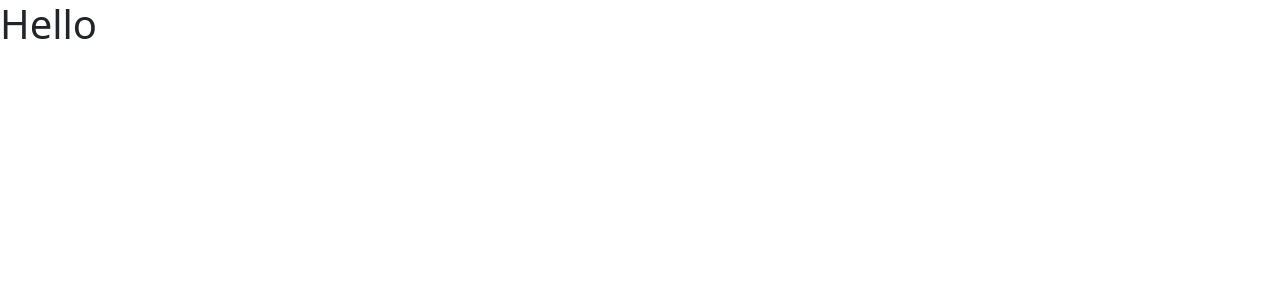
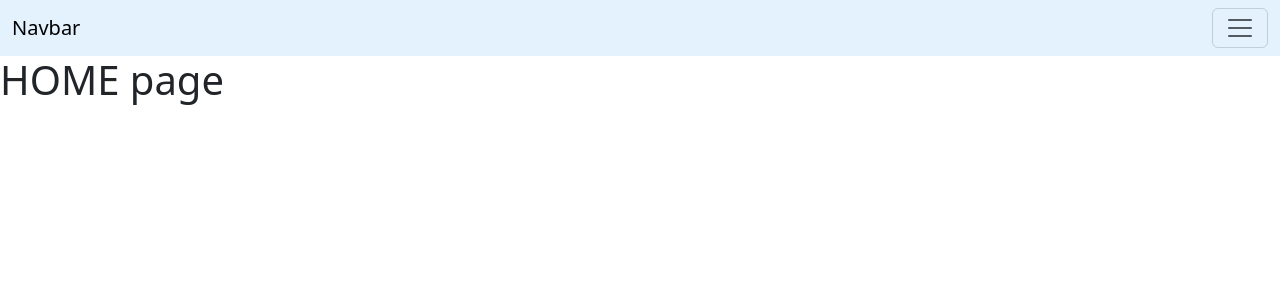
Before and after one commit to Nimisha-Mavar/Social-Media-Site, a React (Vite) app in the folder Social_Media/: page / in a window 1280 px wide. Shown: the top 300 px of the page. Built offline with nearby package versions, Linux system fonts and the light colour scheme.

Commit message:
Create API for Home and Login using React-Router-Dom

```diff
--- a/Social_Media/src/App.tsx
+++ b/Social_Media/src/App.tsx
@@ -1,7 +1,18 @@
+import { BrowserRouter as Router, Routes, Route } from "react-router-dom";
+import { Home } from "./componets/Home";
+import { Login } from "./componets/Login";
+import { Navbar } from "./componets/Navbar";
+
 function App() {
   return (
     <>
-      <h1>Hello</h1>
+      <Router>
+        <Navbar />
+        <Routes>
+          <Route path="/" element={<Home />} />
+          <Route path="/login" element={<Login />} />
+        </Routes>
+      </Router>
     </>
   );
 }
```
